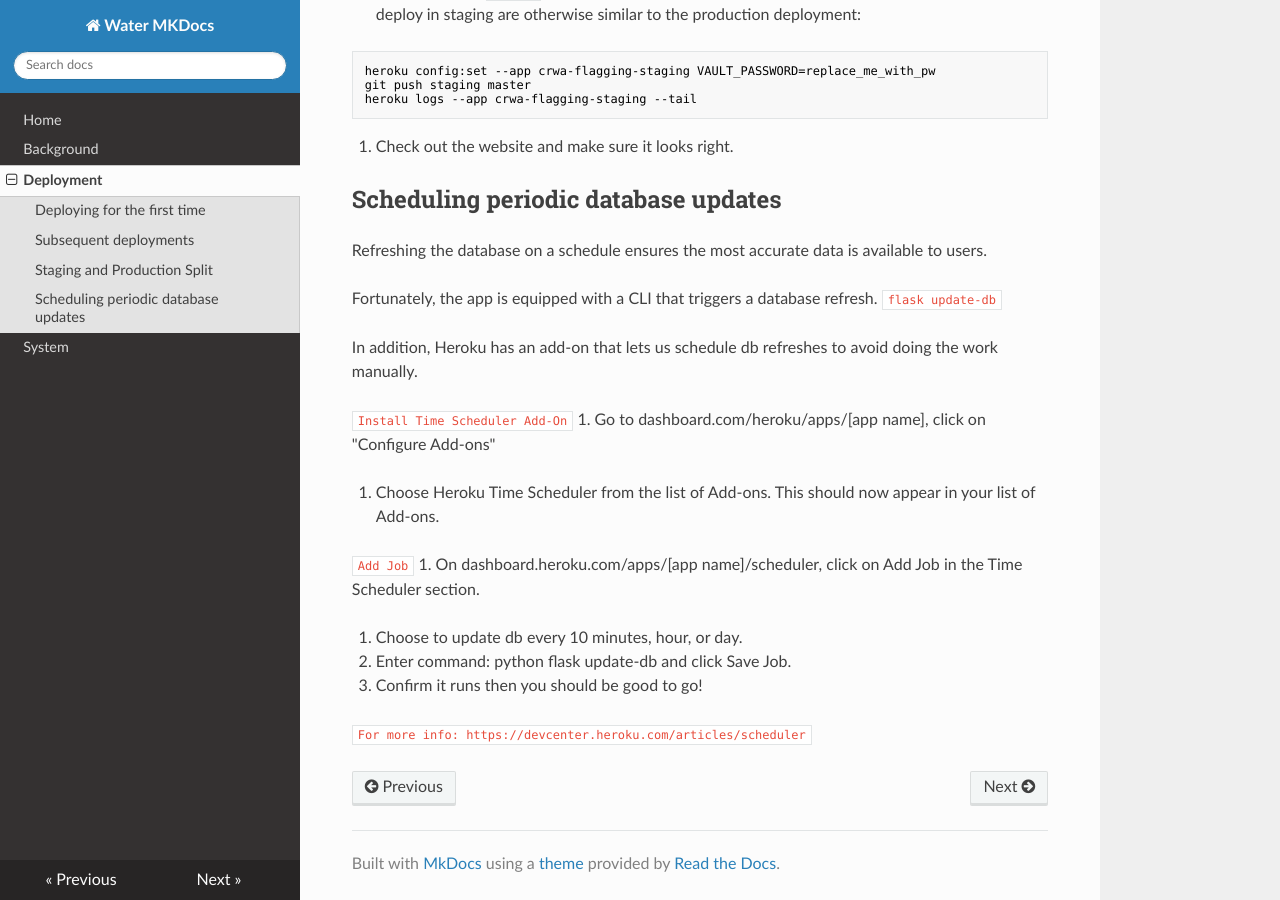
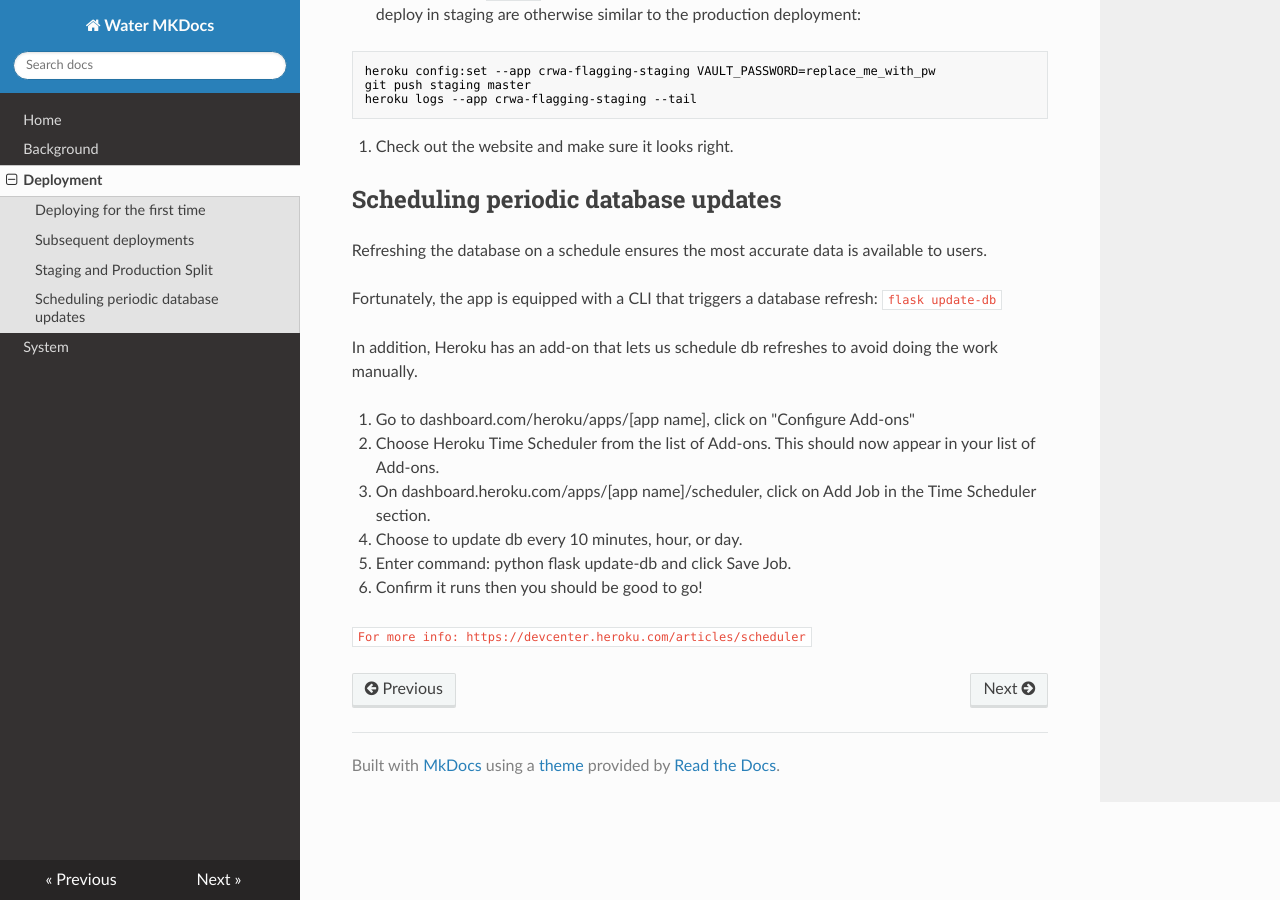
Before and after one commit to codeforboston/flagging, an MkDocs documentation site: the page built from docs/docs/deployment.md, in a window 1280 px wide and 900 px high, scrolled down 2176 px. Built offline with MkDocs 1.6.1, drawn with Linux system fonts in a browser that asks for light colours; nearby versions of some CDN libraries.

Commit message:
revised md

````diff
--- a/docs/docs/deployment.md
+++ b/docs/docs/deployment.md
@@ -96,22 +96,19 @@ heroku logs --app crwa-flagging-staging --tail
 
 Refreshing the database on a schedule ensures the most accurate data is available to users.
 
-Fortunately, the app is equipped with a CLI that triggers a database refresh.
-```flask update-db```
+Fortunately, the app is equipped with a CLI that triggers a database refresh: ```flask update-db```
 
 In addition, Heroku has an add-on that lets us schedule db refreshes to avoid doing the work manually.
 
-```Install Time Scheduler Add-On```
 1. Go to dashboard.com/heroku/apps/[app name], click on "Configure Add-ons"
 
 2. Choose Heroku Time Scheduler from the list of Add-ons. This should now appear in your list of Add-ons.
 
-```Add Job```
-1. On dashboard.heroku.com/apps/[app name]/scheduler, click on Add Job in the Time Scheduler section.
+3. On dashboard.heroku.com/apps/[app name]/scheduler, click on Add Job in the Time Scheduler section.
 
-2.  Choose to update db every 10 minutes, hour, or day.
+4.  Choose to update db every 10 minutes, hour, or day.
 
-3. Enter command: python flask update-db and click Save Job.
+5. Enter command: python flask update-db and click Save Job.
 
 4. Confirm it runs then you should be good to go!
 
````
